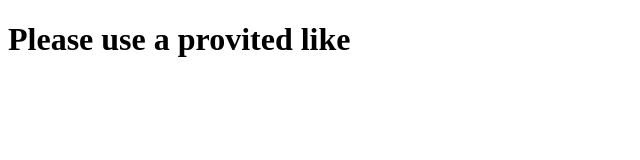
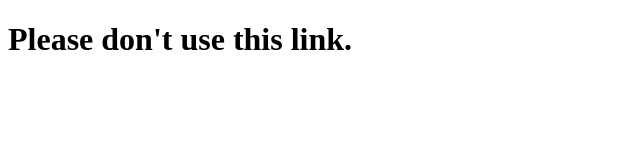
Before and after one commit to nickdebesten/image.xnick.ml, a plain HTML site: page index.html in a window 1280 px wide. Shown: the whole page, without its empty margins (0-640 px from the left). Drawn offline with Linux system fonts and the light colour scheme.

Commit message:
Update index.html

```diff
--- a/index.html
+++ b/index.html
@@ -6,6 +6,6 @@
     <title>upload.xnick.ml</title>
 </head>
 <body>
-    <h1>Please use a provited like</h1>
+    <h1>Please don't use this link.</h1>
 </body>
 </html>
```
